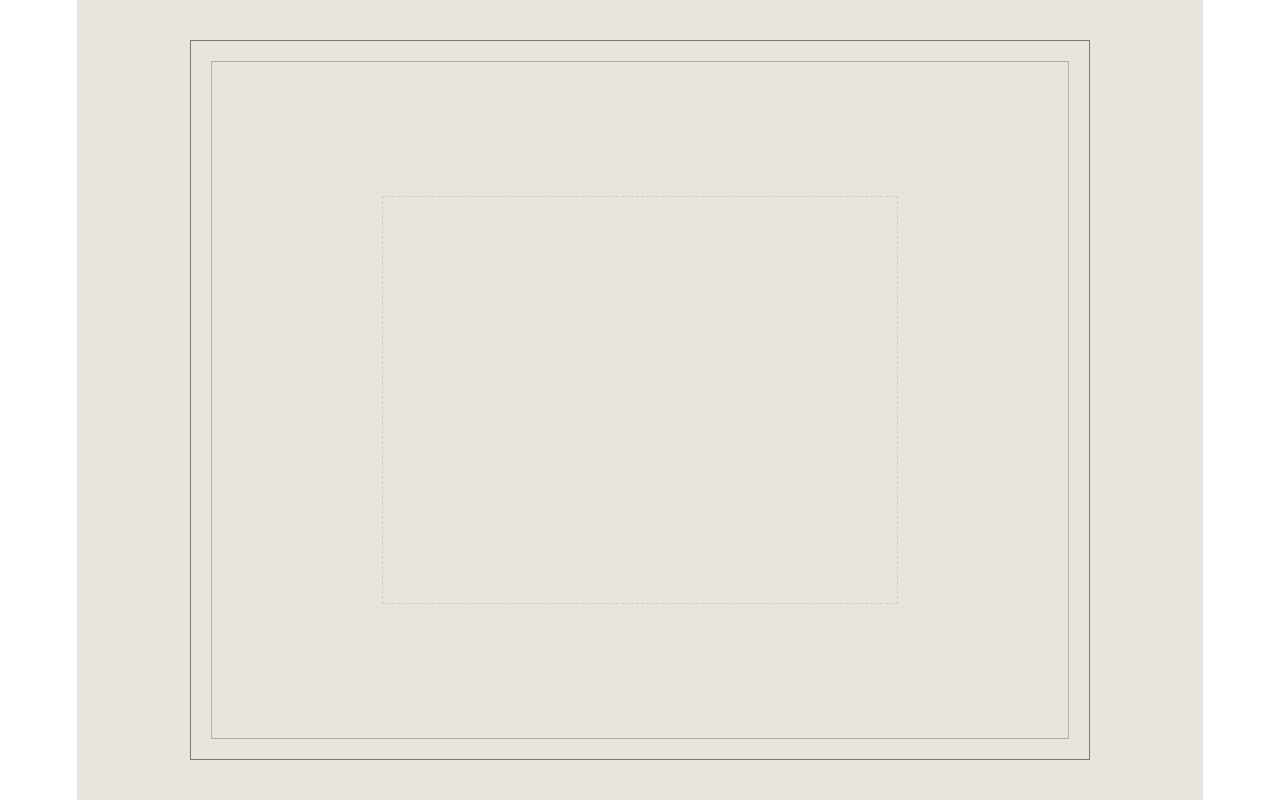
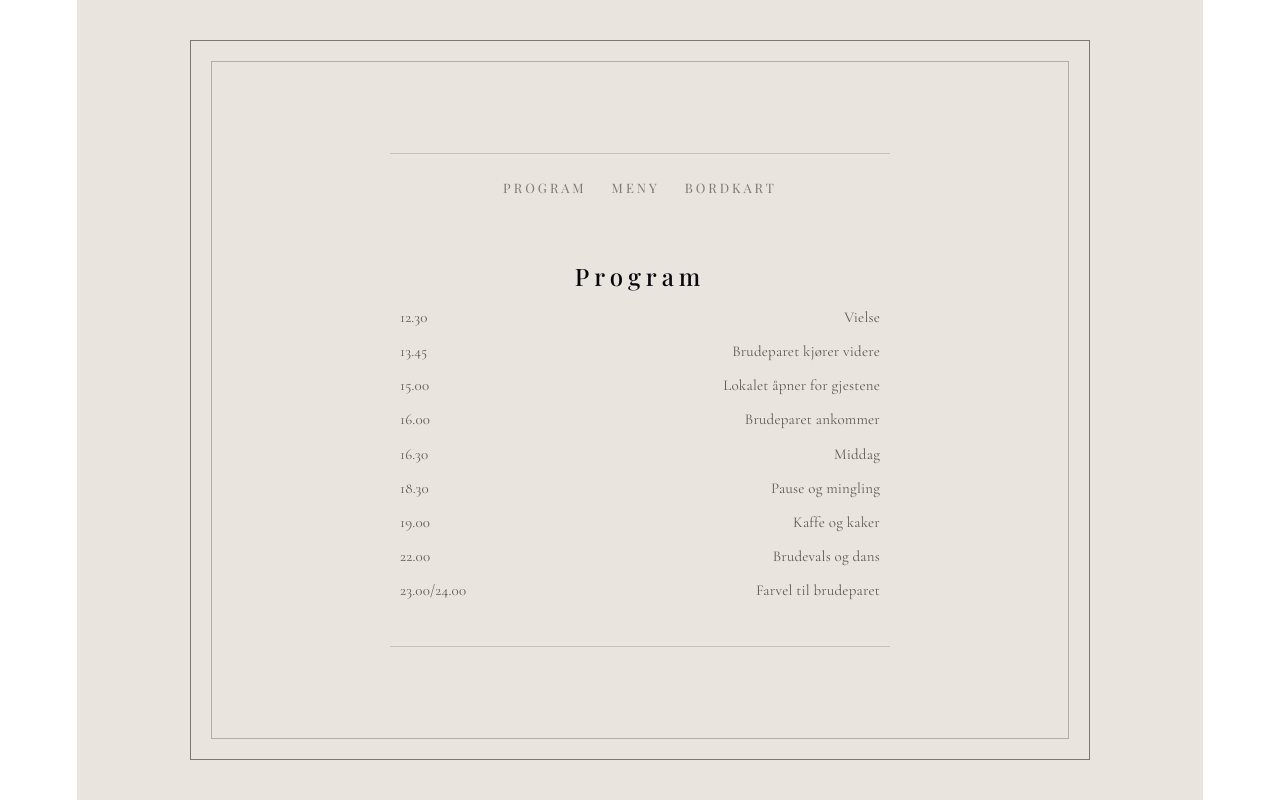
Before and after one commit to kulen9999/Bryllup, a React (Vite) app in the folder my-app/: page / in a window 1280 px wide. Built offline with nearby package versions, Linux system fonts and the light colour scheme.

Commit message:
Fixed a bit more on the website

```diff
--- a/my-app/src/App.tsx
+++ b/my-app/src/App.tsx
@@ -1,4 +1,5 @@
-import Page from "./page";
+// @ts-ignore
+import Page from "./pages/Page";
 
 function App() {
   return <Page />;
--- a/my-app/src/page.css
+++ /dev/null
@@ -1,47 +0,0 @@
-/* Reset */
-* {
-  margin: 0;
-  padding: 0;
-  box-sizing: border-box;
-}
-
-/* Page background */
-.page {
-  min-height: 100vh;
-  background-color: #eae4df; /* soft beige */
-  display: flex;
-  justify-content: center;
-  align-items: center;
-  font-family: "Cormorant Garamond", serif;
-}
-
-/* Outer border frame */
-.frame {
-  width: 90%;
-  max-width: 900px;
-  height: 90vh;
-  border: 1px solid #7e7771;
-  padding: 20px;
-  display: flex;
-  justify-content: center;
-  align-items: center;
-}
-
-/* Inner spacing frame */
-.inner-frame {
-  width: 100%;
-  height: 100%;
-  border: 1px solid #b5aea8;
-  display: flex;
-  justify-content: center;
-  align-items: center;
-  background: transparent;
-}
-
-/* Optional decorative center placeholder */
-.inner-frame::after {
-  content: "";
-  width: 60%;
-  height: 60%;
-  border: 1px dashed rgba(126, 119, 113, 0.2);
-}
--- a/my-app/src/page.jsx
+++ /dev/null
@@ -1,13 +0,0 @@
-import "./page.css";
-
-export default function Page() {
-  return (
-    <div className="page">
-      <div className="frame">
-        <div className="inner-frame">
-          {/* Intentionally blank for now */}
-        </div>
-      </div>
-    </div>
-  );
-}
--- /dev/null
+++ b/my-app/src/pages/Page.css
@@ -0,0 +1,113 @@
+/* Reset */
+* {
+  margin: 0;
+  padding: 0;
+  box-sizing: border-box;
+}
+
+/* Background */
+.page {
+  min-height: 100vh;
+  background-color: #eae4df;
+  display: flex;
+  justify-content: center;
+  align-items: center;
+  font-family: "Cormorant Garamond", serif;
+  color: #5f5954;
+}
+
+/* Outer frame */
+.frame {
+  width: 90%;
+  max-width: 900px;
+  height: 90vh;
+  border: 1px solid #7e7771;
+  padding: 20px;
+  display: flex;
+  justify-content: center;
+  align-items: center;
+}
+
+/* Inner frame */
+.inner-frame {
+  width: 100%;
+  height: 100%;
+  border: 1px solid #b5aea8;
+  display: flex;
+  justify-content: center;
+  align-items: center;
+}
+
+/* 🔥 INVITATION CARD */
+.card {
+  width: 100%;
+  max-width: 500px;
+  text-align: center;
+  display: flex;
+  flex-direction: column;
+  gap: 25px;
+}
+
+/* Elegant divider lines */
+.divider {
+  width: 100%;
+  height: 1px;
+  background: #b5aea8;
+  opacity: 0.6;
+}
+
+/* Tabs (minimal, elegant) */
+.tabs {
+  display: flex;
+  justify-content: center;
+  gap: 25px;
+}
+
+.tabs button {
+  background: none;
+  border: none;
+  font-family: "Playfair Display", serif;
+  font-size: 13px;
+  letter-spacing: 3px;
+  text-transform: uppercase;
+  color: #7e7771;
+  cursor: pointer;
+}
+
+/* Content */
+.tab-content {
+  max-height: 50vh;
+  overflow-y: auto;
+  padding: 10px;
+}
+
+/* Titles */
+h1 {
+  font-family: "Playfair Display", serif;
+  font-size: 24px;
+  letter-spacing: 5px;
+  margin-bottom: 15px;
+}
+
+/* Program rows */
+.row {
+  display: flex;
+  justify-content: space-between;
+  margin: 8px 0;
+  font-size: 15px;
+}
+
+/* Menu */
+ul {
+  list-style: none;
+}
+
+li {
+  margin: 6px 0;
+}
+
+h2 {
+  margin-top: 15px;
+  font-size: 15px;
+  letter-spacing: 2px;
+}
--- /dev/null
+++ b/my-app/src/pages/Page.tsx
@@ -0,0 +1,108 @@
+import { useState } from "react";
+import "./page.css";
+
+type Tab = "program" | "meny" | "bordkart";
+
+export default function Page() {
+  const [activeTab, setActiveTab] = useState<Tab>("program");
+
+  return (
+    <div className="page">
+      <div className="frame">
+        <div className="inner-frame">
+
+          <div className="card">
+
+            {/* Top divider */}
+            <div className="divider" />
+
+            {/* Tabs */}
+            <div className="tabs">
+              <button onClick={() => setActiveTab("program")}>Program</button>
+              <button onClick={() => setActiveTab("meny")}>Meny</button>
+              <button onClick={() => setActiveTab("bordkart")}>Bordkart</button>
+            </div>
+
+            {/* Content */}
+            <div className="tab-content">
+              {activeTab === "program" && <Program />}
+              {activeTab === "meny" && <Meny />}
+              {activeTab === "bordkart" && <Bordkart />}
+            </div>
+
+            {/* Bottom divider */}
+            <div className="divider" />
+
+          </div>
+
+        </div>
+      </div>
+    </div>
+  );
+}
+/* ---------- SUB COMPONENTS ---------- */
+
+function Program() {
+  const items = [
+    ["12.30", "Vielse"],
+    ["13.45", "Brudeparet kjører videre"],
+    ["15.00", "Lokalet åpner for gjestene"],
+    ["16.00", "Brudeparet ankommer"],
+    ["16.30", "Middag"],
+    ["18.30", "Pause og mingling"],
+    ["19.00", "Kaffe og kaker"],
+    ["22.00", "Brudevals og dans"],
+    ["23.00/24.00", "Farvel til brudeparet"],
+  ];
+
+  return (
+    <div>
+      <h1>Program</h1>
+      {items.map(([time, text], i) => (
+        <div key={i} className="row">
+          <span>{time}</span>
+          <span>{text}</span>
+        </div>
+      ))}
+    </div>
+  );
+}
+
+function Meny() {
+  return (
+    <div>
+      <h1>Meny</h1>
+
+      <h2>Varmt</h2>
+      <ul>
+        <li>Tapasboller med spicy tomatsaus</li>
+        <li>Tapaspølser med løk og paprika</li>
+        <li>Sticky kyllingvinger</li>
+        <li>BBQ-marinerte pigwings</li>
+        <li>Asiatiske kyllingspyd</li>
+        <li>Krydderbakte småpoteter</li>
+        <li>Baconsurrede dadler</li>
+      </ul>
+
+      <h2>Kaldt</h2>
+      <ul>
+        <li>Brokkolisalat med rødløk, eple, granateple, mango</li>
+        <li>Pastasalat med rød pesto og kylling (hvete)</li>
+        <li>Spinatsalat med avokado og spekeskinke</li>
+        <li>Melonsalat med fetaost</li>
+        <li>Dadler med blåmuggost og valnøtter</li>
+        <li>Focaccia (hvete)</li>
+        <li>Aioli</li>
+      </ul>
+    </div>
+  );
+}
+
+function Bordkart() {
+  return (
+    <div>
+      <h1>Bordkart</h1>
+      <p>Kommer snart...</p>
+    </div>
+  );
+}
```
Also changed, not shown: 1 other file (tests, documents, lock files or other folders).
